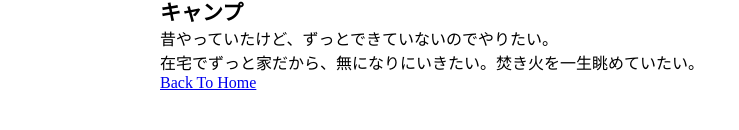
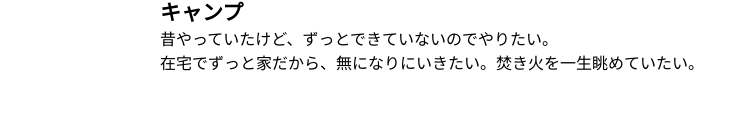
Before and after one commit to toku-chan/portfolio, a Next.js app: page /about in a window 1280 px wide. Shown: the part 821-951 px from the top of the page, without its empty margins (0-739 px from the left). Built offline with nearby package versions, Linux system fonts and the light colour scheme.

Commit message:
chore: aboutからhomeに帰るリンクを削除

```diff
--- a/src/feature/About/index.tsx
+++ b/src/feature/About/index.tsx
@@ -1,4 +1,3 @@
-import Link from 'next/link';
 import { Layout } from '~/components/Layout';
 import { About } from './About';
 import { Interest } from './Interest';
@@ -8,7 +7,6 @@ export function AboutContent() {
     <Layout>
       <About />
       <Interest />
-      <Link href='/'>Back To Home</Link>
     </Layout>
   );
 }
```
